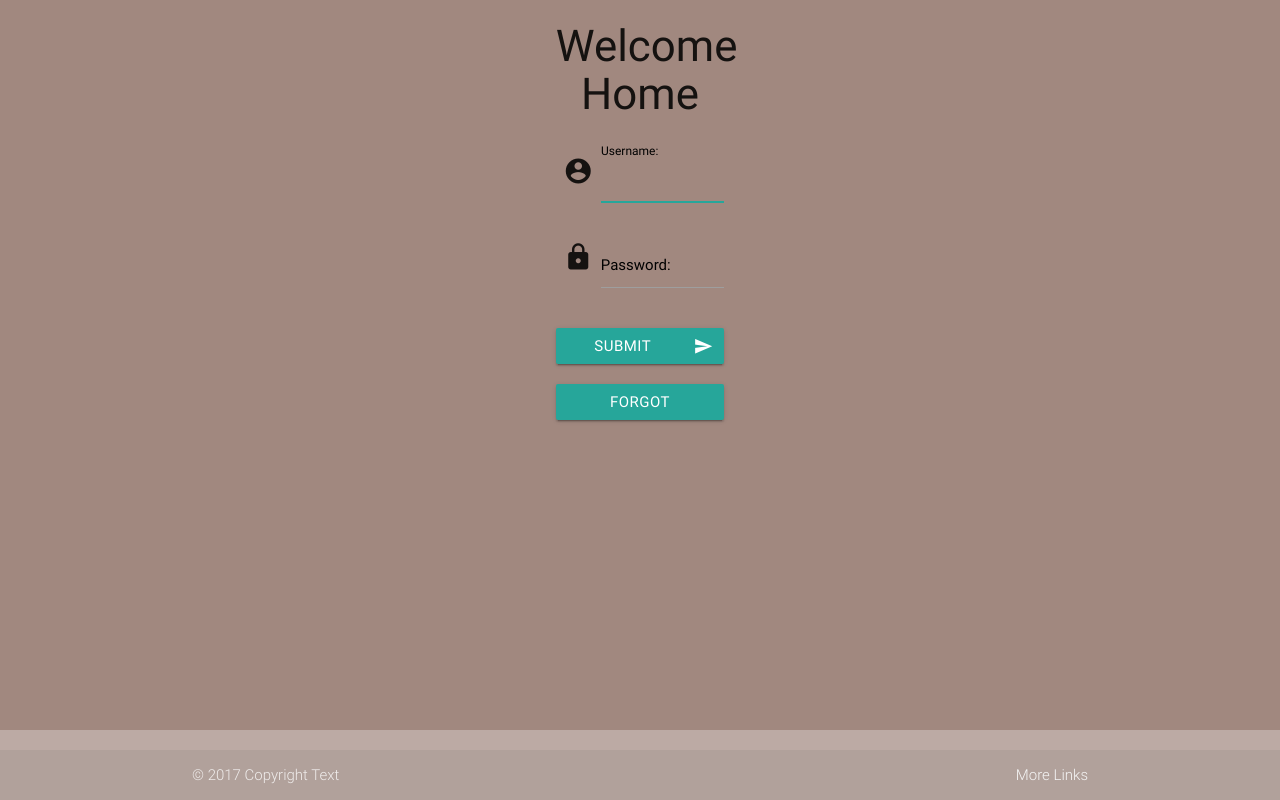
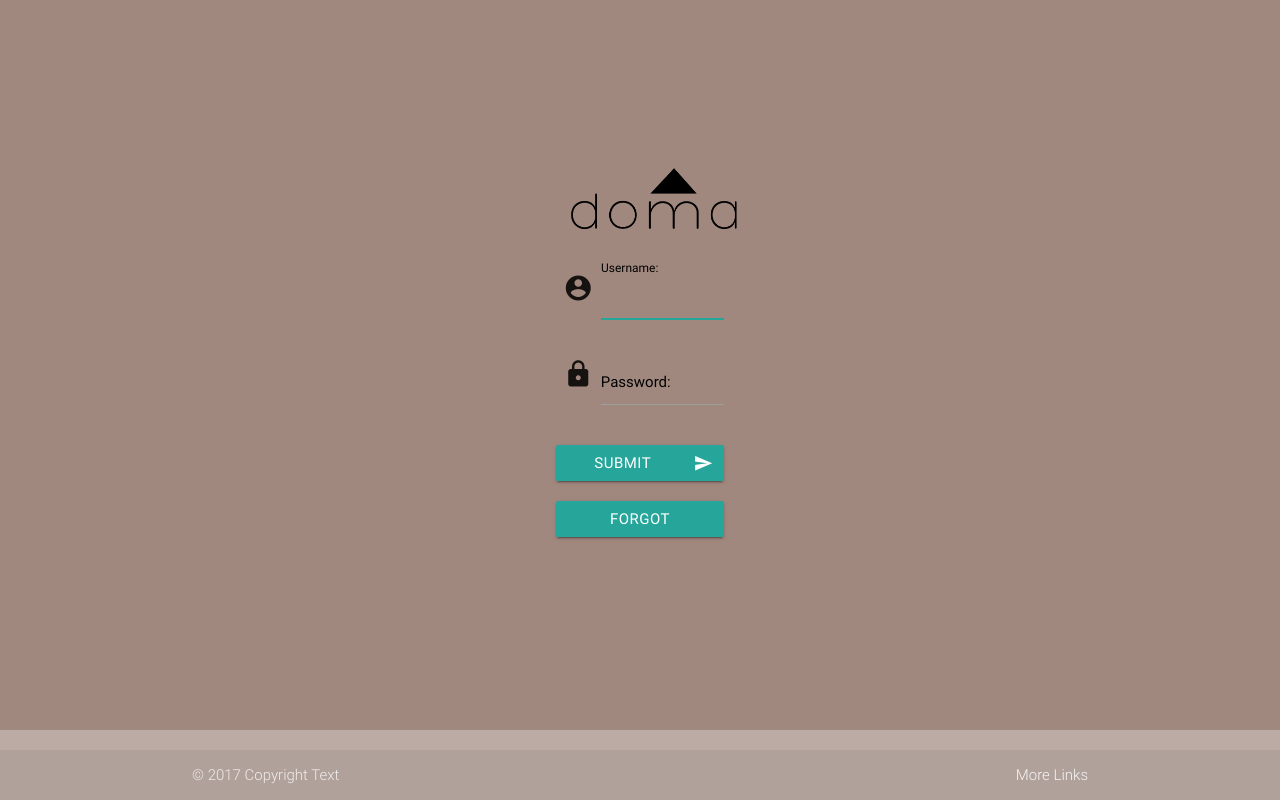
Before and after one commit to onocy/clean-slate, a Django app: page /doma/login/ in a window 1280 px wide. Run offline with Django 3.2, Linux system fonts and the light colour scheme; some libraries are stand-ins or nearby versions.

Commit message:
Final touchups to login page

```diff
--- a/cleanslate/doma/static/css/login.css
+++ b/cleanslate/doma/static/css/login.css
@@ -1,3 +1,8 @@
 .input-field label {
   color: #000;
 }
+
+.row.center-align.mt {
+  margin-top: 50px;
+  padding-top: 100px;
+}
--- a/cleanslate/templates/registration/login.html
+++ b/cleanslate/templates/registration/login.html
@@ -8,7 +8,7 @@
 {% endblock %}
 
 {% block content %}
-  <div class="row center-align">
+  <div class="row center-align mt">
     <div class="col s2 offset-s2 xl2 offset-xl5">
       {% if form.errors %}
         <p>Your username and password didn't match. Please try again.</p>
@@ -16,7 +16,7 @@
       <form class="col s12" method="post" action="{% url 'login' %}">
         {% csrf_token %}
         <div class="row">
-          <h3 class="center-align">Welcome Home</h3>
+          <img src = "{% static 'img/logo.png' %}" style = "width: 200px">
         </div>
         <div class="row">
           <div class="input-field">
```
Also changed, not shown: cleanslate/db.sqlite3.
